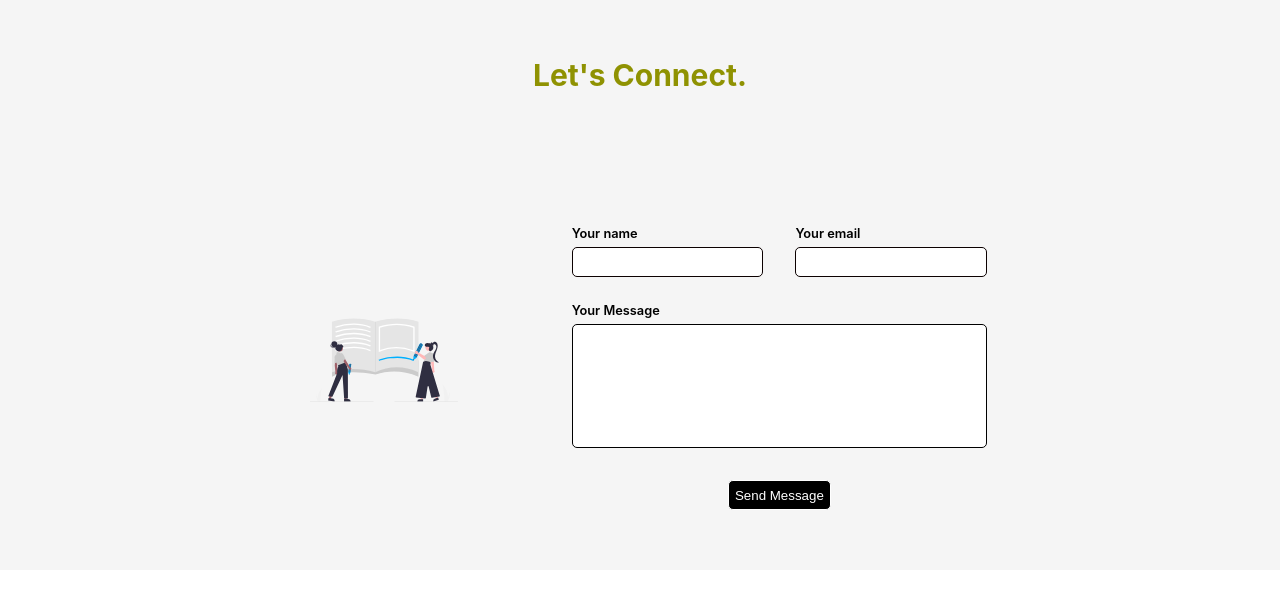
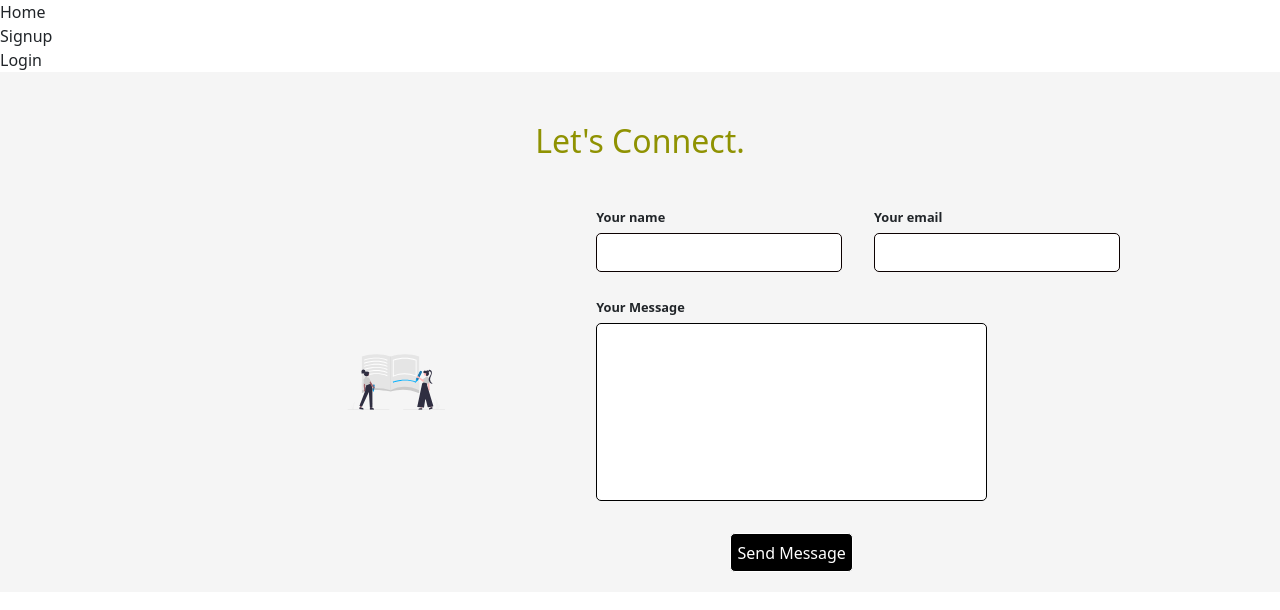
Before and after one commit to Rhoda-Gachimu/Legal-Services, a React (Create React App) app: page / in a window 1280 px wide. Shown: the top 610 px of the page. Built offline with nearby package versions, Linux system fonts and the light colour scheme.

Commit message:
LS-21 Components structure

```diff
--- a/package.json
+++ b/package.json
@@ -6,6 +6,7 @@
     "@testing-library/jest-dom": "^5.16.5",
     "@testing-library/react": "^13.4.0",
     "@testing-library/user-event": "^13.5.0",
+    "bootstrap": "^5.2.3",
     "react": "^18.2.0",
     "react-dom": "^18.2.0",
     "react-scripts": "5.0.1",
--- a/src/App.js
+++ b/src/App.js
@@ -1,9 +1,17 @@
 import ContactUs from './components/contact-us/ContactUs'
+import Login from './components/login/Login'
+import Home from './components/home/Home';
+import Signup from './components/signup/Signup';
+import 'bootstrap/dist/css/bootstrap.min.css';
+import 'bootstrap/dist/js/bootstrap.bundle.min';
 import './App.css';
 
 function App() {
   return (
     <div >
+         <Home/>
+         <Signup/>
+         <Login/>
          <ContactUs />
     </div>
   );
--- /dev/null
+++ b/src/components/home/Home.jsx
@@ -0,0 +1,9 @@
+import React from 'react'
+
+function Home() {
+    return (
+      <div>Home</div>
+    )
+  }
+
+  export default Home
--- /dev/null
+++ b/src/components/login/Login.jsx
@@ -0,0 +1,9 @@
+import React from 'react'
+
+function Login() {
+    return (
+      <div>Login</div>
+    )
+  }
+
+  export default Login
--- /dev/null
+++ b/src/components/signup/Signup.jsx
@@ -0,0 +1,9 @@
+import React from 'react'
+
+function Signup() {
+    return (
+      <div>Signup</div>
+    )
+  }
+
+  export default Signup
```
Also changed, not shown: 1 other file (tests, documents, lock files or other folders).
